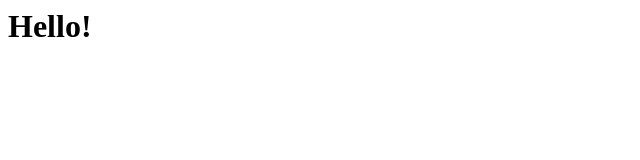
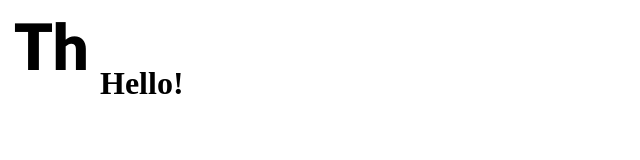
Before and after one commit to ThoriumStack/ThoriumStack.github.io, a plain HTML site: page index.html in a window 1280 px wide. Shown: the whole page, without its empty margins (0-640 px from the left). Drawn offline with Linux system fonts and the light colour scheme.

Commit message:
Update index.html

```diff
--- a/index.html
+++ b/index.html
@@ -1 +1 @@
-<h1>Hello!</h1>
+<h1><img src='logoth.png'/>Hello!</h1>
```
